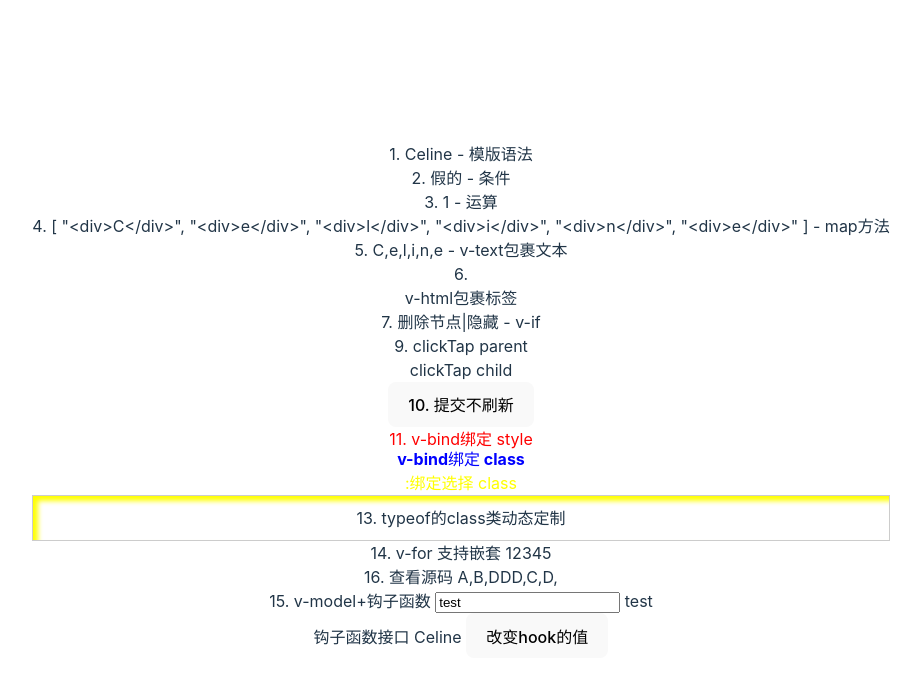
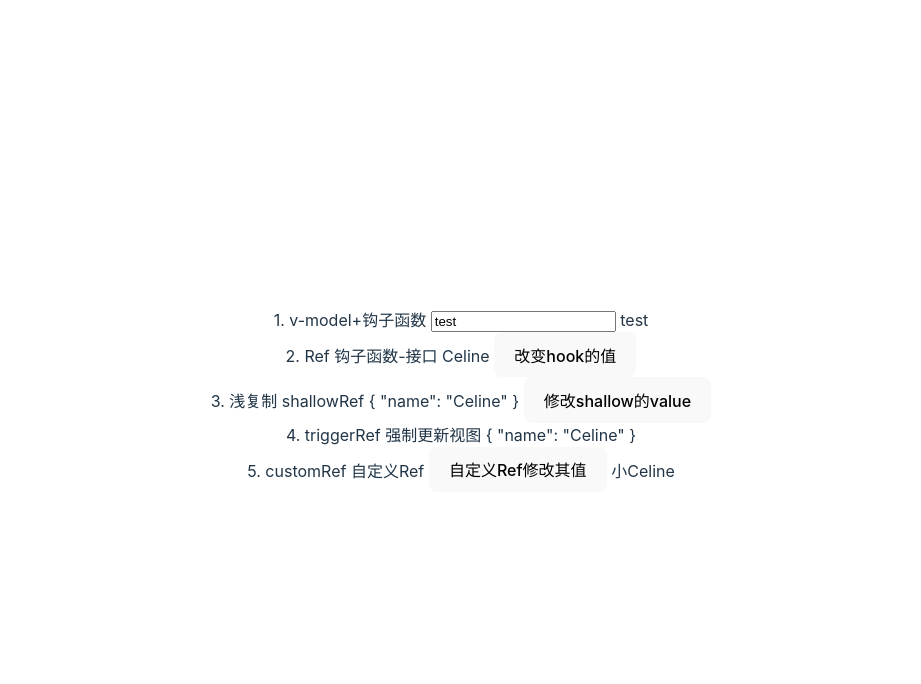
Before and after one commit to celinezhang1024/AllAboutVue, a Vue app in the folder Vue3/vite-project/: page / in a window 1280 px wide. Shown: the top 684 px of the page, without its empty margins (179-1100 px from the left). Built offline with nearby package versions, Linux system fonts and the light colour scheme.

Commit message:
Ref 全家桶

```diff
--- a/Vue3/vite-project/src/App.vue
+++ b/Vue3/vite-project/src/App.vue
@@ -2,8 +2,10 @@
 <template>
   <div>
     <!-- 基础用法 -->
-    <Basic />
+    <!-- <Basic /> -->
+    <!-- 钩子函数 -->
     <Ref />
+
   </div>
 </template>
 
--- a/Vue3/vite-project/src/components/Ref.vue
+++ b/Vue3/vite-project/src/components/Ref.vue
@@ -3,17 +3,58 @@
 </style>
 
 <template>
-    <div>15. v-model+钩子函数 <input v-model="userName" type="text" /> {{userName}} </div>
-    <div> 钩子函数接口 {{userName2}} <button @click="changeMsg">改变hook的值</button></div>
+    <div>1. v-model+钩子函数 <input v-model="userName" type="text" /> {{userName}} </div>
+    <div>2. Ref 钩子函数-接口 {{userName2}} <button @click="changeMsg">改变hook的值</button></div>
+    <div>3. 浅复制 shallowRef {{shallowMsg}} <button @click="changeShllowMsg">修改shallow的value</button></div>
+    <div>4. triggerRef 强制更新视图 {{shallowMsg}}</div>
+    <div>5. customRef 自定义Ref <button @click="changeMsg5">自定义Ref修改其值</button> {{messageMyRef}}</div>
 </template>
 
 <script setup lang="ts">
-  import { ref, Ref } from 'vue'
+  import { ref, Ref, isRef, shallowRef, triggerRef, customRef } from 'vue'
   let userName = ref<string | number>("test"); // 响应式 钩子函数, 联合类型
   let userName2:Ref<string> = ref("Celine"); //  Ref接口
+  let notRef:number = 1;
+
   const changeMsg = () =>{
     userName2.value = "changed Celine"; // 修改hooks的值
     console.log("changed Value")
+    console.log("是不是Ref",isRef(notRef))
+  }
+
+  // 只跟踪自身的变换.value，不改变视图
+  type Obj = {name:string}
+  let shallowMsg:Ref<Obj> = shallowRef({name:"Celine"})
+  const changeShllowMsg = () =>{
+    // 1. 无法修改 用属性，可配合3
+    shallowMsg.value.name = "Celine abc"
+    // 2. 可以修改 用对象
+    // shallowMsg.value = {name:"Celine abc"}
+    // 3. 强制更新视图
+    triggerRef(shallowMsg)
+    console.log(shallowMsg.value.name)
+  }
+
+  // 5. customRef 自定义Ref
+  function MyRef<T>(value:T){
+    return customRef((trank,trigger) => { // 工厂函数
+      return {
+        get(){
+          trank()
+          return value
+        },
+        set(newVal:T){
+          console.log("set")
+          value = newVal
+          trigger()
+        }
+      }
+    })
+  }
+
+  let messageMyRef = MyRef<string>('小Celine')
+  const changeMsg5 = () =>{
+    messageMyRef.value = "大Celine"
   }
 
 </script>
```
